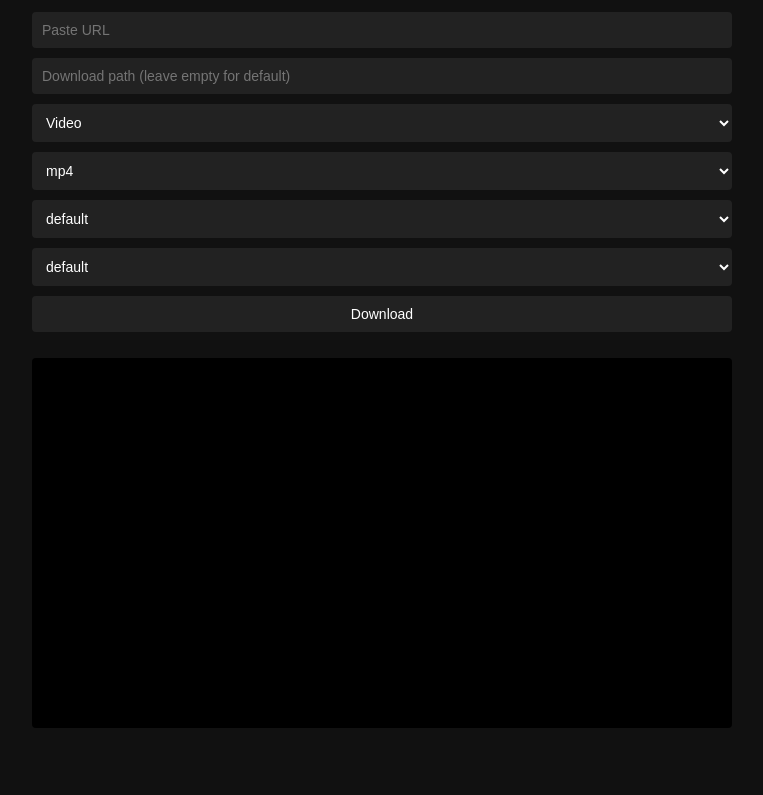
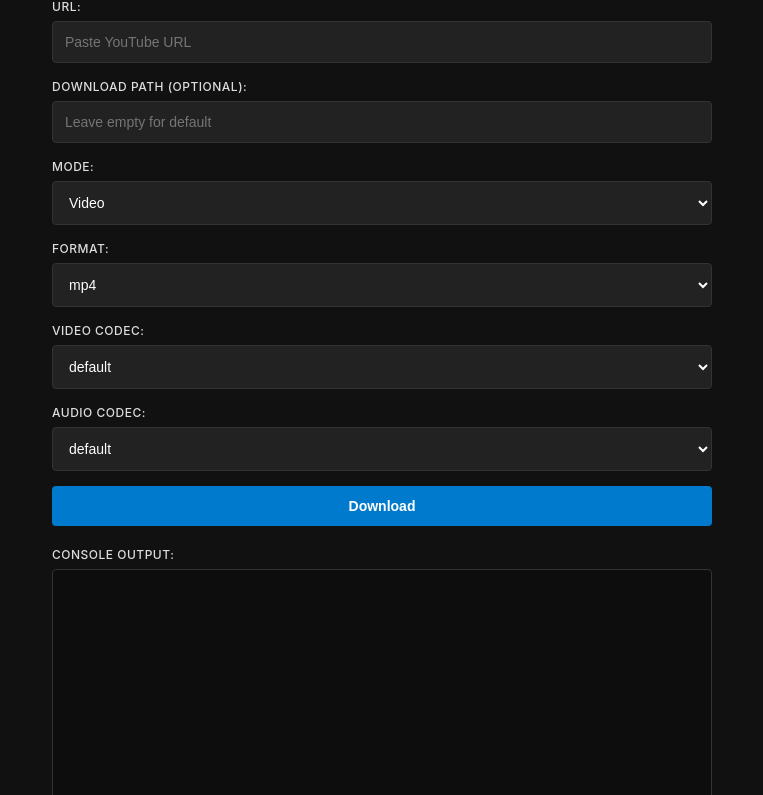
Before and after one commit to bkbenken123/downloader, a website with bundled scripts: page src/renderer/index.html in a window 1280 px wide. Shown: the part 108-903 px from the top of the page, without its empty margins (258-1021 px from the left). Before the commit the page ends 852 px from the top, so only its background shows below. Built offline with nearby package versions, Linux system fonts and the light colour scheme.

Commit message:
Fix UI loading - move compatibility data to renderer and fix HTML/CSS

```diff
--- a/src/renderer/index.html
+++ b/src/renderer/index.html
@@ -1,32 +1,39 @@
 <!DOCTYPE html>
-<html>
+<html lang="en">
 <head>
-    <meta charset="UTF-8" />
-    <meta name="viewport" content="width=device-width, initial-scale=1.0" />
-    <link rel="stylesheet" href="style.css" />
+    <meta charset="UTF-8">
+    <meta name="viewport" content="width=device-width, initial-scale=1.0">
+    <title>YouTube Downloader</title>
+    <link rel="stylesheet" href="style.css">
 </head>
-
 <body>
     <div class="container">
         <h1>YouTube Downloader</h1>
 
-        <input id="url" type="text" placeholder="Paste URL" />
+        <label for="url">URL:</label>
+        <input id="url" type="text" placeholder="Paste YouTube URL">
 
-        <input id="downloadPath" type="text" placeholder="Download path (leave empty for default)" />
+        <label for="downloadPath">Download Path (optional):</label>
+        <input id="downloadPath" type="text" placeholder="Leave empty for default">
 
+        <label for="mode">Mode:</label>
         <select id="mode">
             <option value="video">Video</option>
             <option value="audio">Audio</option>
         </select>
 
+        <label for="container">Format:</label>
         <select id="container"></select>
 
+        <label for="videoCodec">Video Codec:</label>
         <select id="videoCodec"></select>
 
+        <label for="audioCodec">Audio Codec:</label>
         <select id="audioCodec"></select>
 
         <button id="download">Download</button>
 
+        <label for="console">Console Output:</label>
         <pre id="console"></pre>
     </div>
 
--- a/src/renderer/renderer.ts
+++ b/src/renderer/renderer.ts
@@ -1,8 +1,41 @@
-import { compatibility } from '../main/compatibility';
-
 const containers = {
   video: ['mp4', 'webm', 'mov', 'mkv'],
   audio: ['mp3', 'm4a', 'wav', 'flac']
+};
+
+const compatibility: any = {
+  mp4: {
+    video: ['default', 'h264', 'h265', 'av1'],
+    audio: ['default', 'aac']
+  },
+  webm: {
+    video: ['default', 'av1'],
+    audio: ['default', 'opus']
+  },
+  mov: {
+    video: ['default', 'h264', 'h265', 'prores422', 'prores4444'],
+    audio: ['default', 'aac', 'lpcm']
+  },
+  mkv: {
+    video: ['default', 'h264', 'h265', 'prores422', 'prores4444', 'av1'],
+    audio: ['default', 'aac', 'opus', 'flac', 'lpcm']
+  },
+  mp3: {
+    video: ['default'],
+    audio: ['default']
+  },
+  m4a: {
+    video: ['default'],
+    audio: ['default', 'aac']
+  },
+  wav: {
+    video: ['default'],
+    audio: ['default', 'lpcm']
+  },
+  flac: {
+    video: ['default'],
+    audio: ['default', 'flac']
+  }
 };
 
 const mode = document.getElementById('mode') as HTMLSelectElement;
@@ -28,7 +61,7 @@ function refreshCodecs() {
   videoCodec.innerHTML = '';
   audioCodec.innerHTML = '';
 
-  const selected = (compatibility as any)[container.value];
+  const selected = compatibility[container.value];
 
   if (!selected) {
     console.error(`No compatibility data for container: ${container.value}`);
@@ -67,7 +100,6 @@ document.getElementById('download')?.addEventListener('click', async () => {
 
   const url = urlInput.value.trim();
 
-  // Validation
   if (!url) {
     alert('Please enter a YouTube URL');
     return;
@@ -99,6 +131,6 @@ document.getElementById('download')?.addEventListener('click', async () => {
   const consoleEl = document.getElementById('console');
   if (consoleEl) {
     consoleEl.textContent += msg + '\n';
-    consoleEl.scrollTop = consoleEl.scrollHeight;
+    (consoleEl as any).scrollTop = (consoleEl as any).scrollHeight;
   }
 });
--- a/src/renderer/style.css
+++ b/src/renderer/style.css
@@ -1,45 +1,119 @@
-body {
-  background: #111;
-  color: white;
-  font-family: sans-serif;
+* {
+  box-sizing: border-box;
+}
+
+html, body {
+  width: 100%;
+  height: 100%;
   margin: 0;
   padding: 0;
 }
 
+body {
+  background: #111;
+  color: #fff;
+  font-family: -apple-system, BlinkMacSystemFont, 'Segoe UI', 'Roboto', sans-serif;
+  font-size: 14px;
+  line-height: 1.5;
+}
+
 .container {
-  width: 700px;
-  margin: auto;
-  padding-top: 40px;
+  max-width: 700px;
+  width: 100%;
+  margin: 0 auto;
+  padding: 40px 20px;
+}
+
+h1 {
+  text-align: center;
+  margin-top: 0;
+  margin-bottom: 30px;
+  font-size: 24px;
+  font-weight: 600;
+}
+
+label {
+  display: block;
+  margin-bottom: 5px;
+  font-weight: 500;
+  color: #ddd;
+  font-size: 12px;
+  text-transform: uppercase;
+  letter-spacing: 0.5px;
 }
 
 input,
-select,
+select {
+  width: 100%;
+  padding: 12px;
+  margin-bottom: 15px;
+  background: #222;
+  color: #fff;
+  border: 1px solid #333;
+  border-radius: 4px;
+  font-size: 14px;
+  transition: border-color 0.2s, background-color 0.2s;
+}
+
+input:focus,
+select:focus {
+  outline: none;
+  border-color: #555;
+  background: #2a2a2a;
+}
+
 button {
   width: 100%;
-  margin-bottom: 10px;
-  padding: 10px;
-  background: #222;
+  padding: 12px;
+  margin-bottom: 20px;
+  background: #007acc;
   color: white;
   border: none;
   border-radius: 4px;
-  box-sizing: border-box;
   font-size: 14px;
-}
-
-button {
+  font-weight: 600;
   cursor: pointer;
   transition: background-color 0.2s;
 }
 
 button:hover {
-  background-color: #333;
+  background: #0098ff;
+}
+
+button:active {
+  background: #0066aa;
 }
 
 pre {
-  background: black;
-  padding: 10px;
-  height: 350px;
-  overflow-y: scroll;
+  background: #0d0d0d;
+  border: 1px solid #333;
   border-radius: 4px;
-  font-family: 'Courier New', monospace;
+  padding: 12px;
+  height: 300px;
+  overflow-y: auto;
+  font-family: 'Monaco', 'Menlo', 'Courier New', monospace;
+  font-size: 12px;
+  line-height: 1.4;
+  color: #0f0;
+  margin: 0;
+  white-space: pre-wrap;
+  word-wrap: break-word;
 }
+
+pre::-webkit-scrollbar {
+  width: 8px;
+}
+
+pre::-webkit-scrollbar-track {
+  background: #1a1a1a;
+  border-radius: 4px;
+}
+
+pre::-webkit-scrollbar-thumb {
+  background: #444;
+  border-radius: 4px;
+}
+
+pre::-webkit-scrollbar-thumb:hover {
+  background: #555;
+}
```
